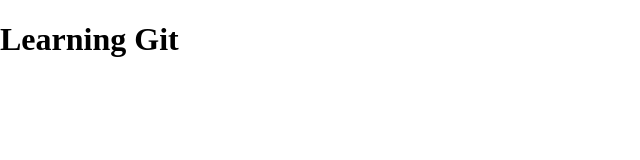
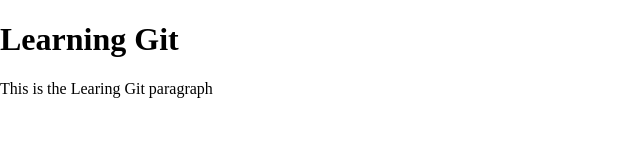
Before and after one commit to barun032/learning_git, a plain HTML site: page index.html in a window 1280 px wide. Shown: the whole page, without its empty margins (0-640 px from the left). Drawn offline with Linux system fonts and the light colour scheme.

Commit message:
add learning git paragraph

```diff
--- a/index.html
+++ b/index.html
@@ -8,5 +8,6 @@
 </head>
 <body>
     <h1>Learning Git</h1>
+    <p>This is the Learing Git paragraph</p>
 </body>
 </html>
```
